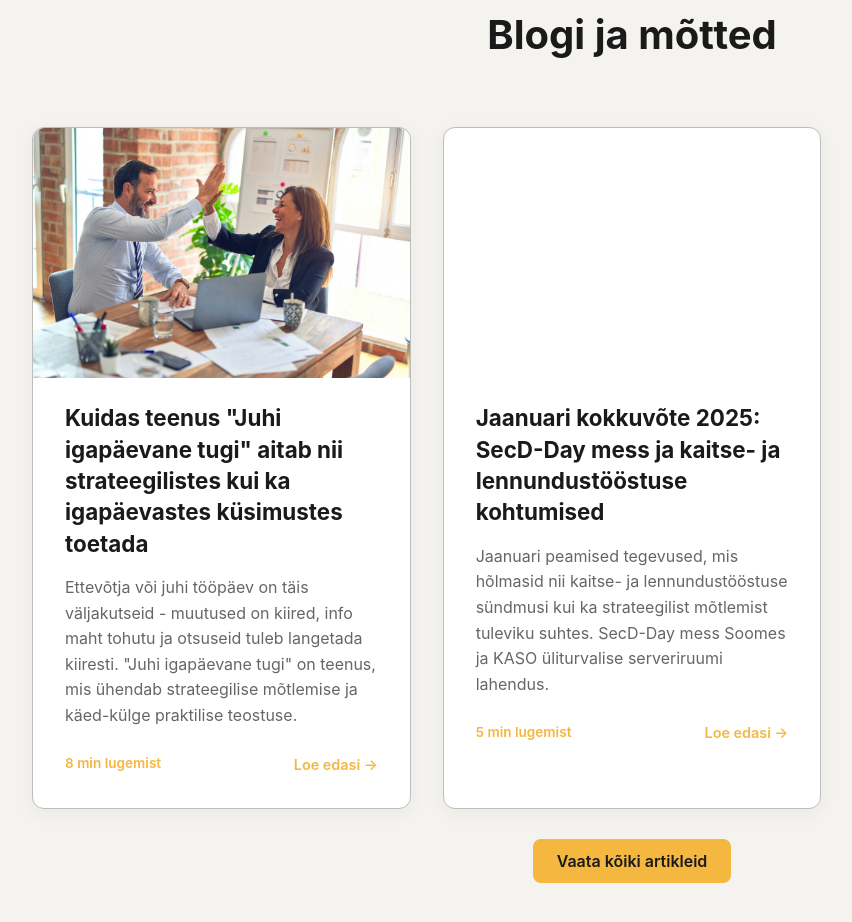
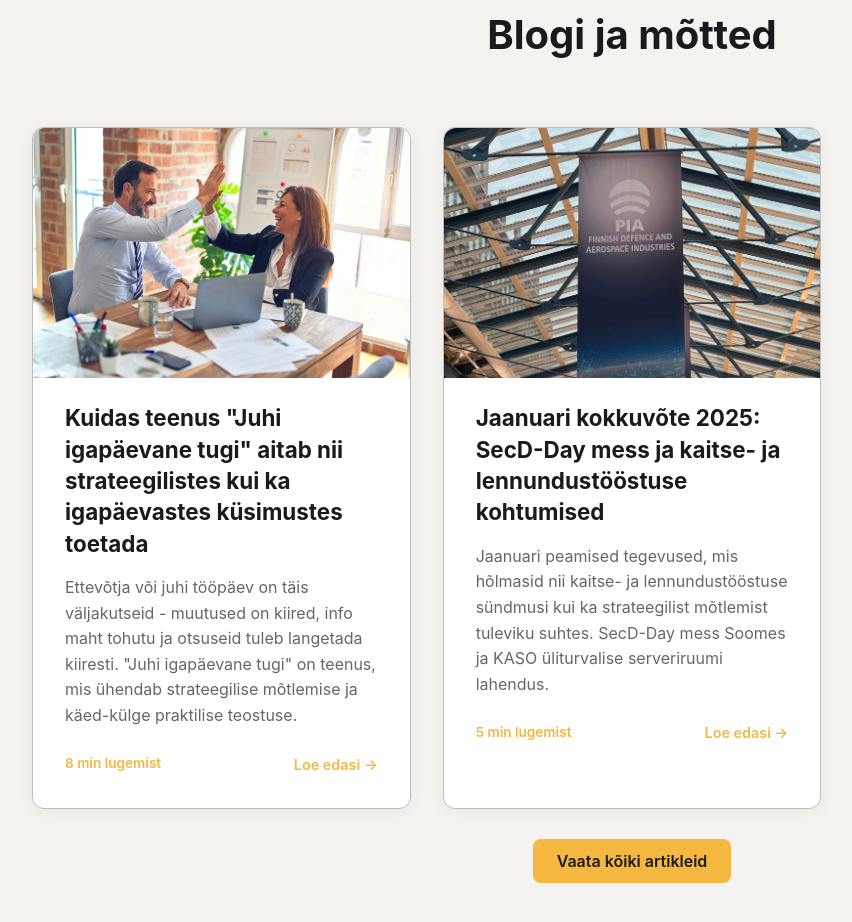
Before and after one commit to kirkelaht/index.html, a plain HTML site: page index.html in a window 1280 px wide. Shown: the part 3976-4898 px from the top of the page, without its empty margins (8-860 px from the left). Drawn offline with Linux system fonts and the light colour scheme.

Commit message:
Add files via upload

```diff
--- a/index.html
+++ b/index.html
@@ -960,7 +960,7 @@
         </div>
 
         <div class="testimonial-card">
-          <div class="blog-image" style="height: 250px; background-image: url('image/jaanuar-2025/516225914_10228650378746456_2862735207708697376_n.jpg'); background-size: cover; background-position: center; border-radius: 12px 12px 0 0; margin: -32px -32px 24px -32px;"></div>
+          <div class="blog-image" style="height: 250px; background: #C9D8B6; background-image: url('image/jaanuar2025.jpg'); background-size: cover; background-position: center; background-repeat: no-repeat; border-radius: 12px 12px 0 0; margin: -32px -32px 24px -32px;"></div>
           <div class="blog-content">
             <h3 style="color: #1A1A1A; margin-bottom: 16px; font-size: 1.4rem; line-height: 1.4;">Jaanuari kokkuvõte 2025: SecD-Day mess ja kaitse- ja lennundustööstuse kohtumised</h3>
             <p style="color: #666666; font-size: 1rem; margin-bottom: 24px; line-height: 1.6;">Jaanuari peamised tegevused, mis hõlmasid nii kaitse- ja lennundustööstuse sündmusi kui ka strateegilist mõtlemist tuleviku suhtes. SecD-Day mess Soomes ja KASO üliturvalise serveriruumi lahendus.</p>
```
